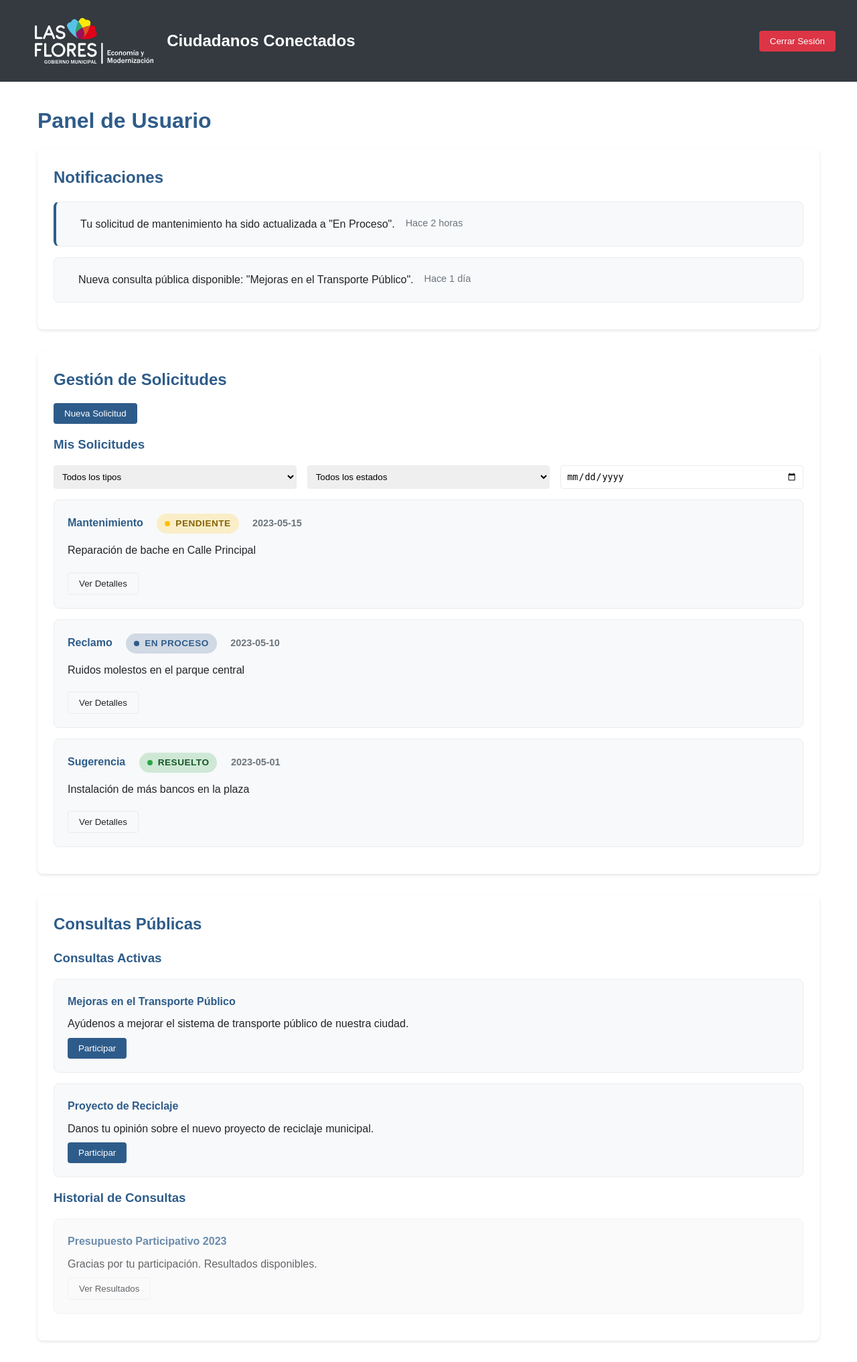
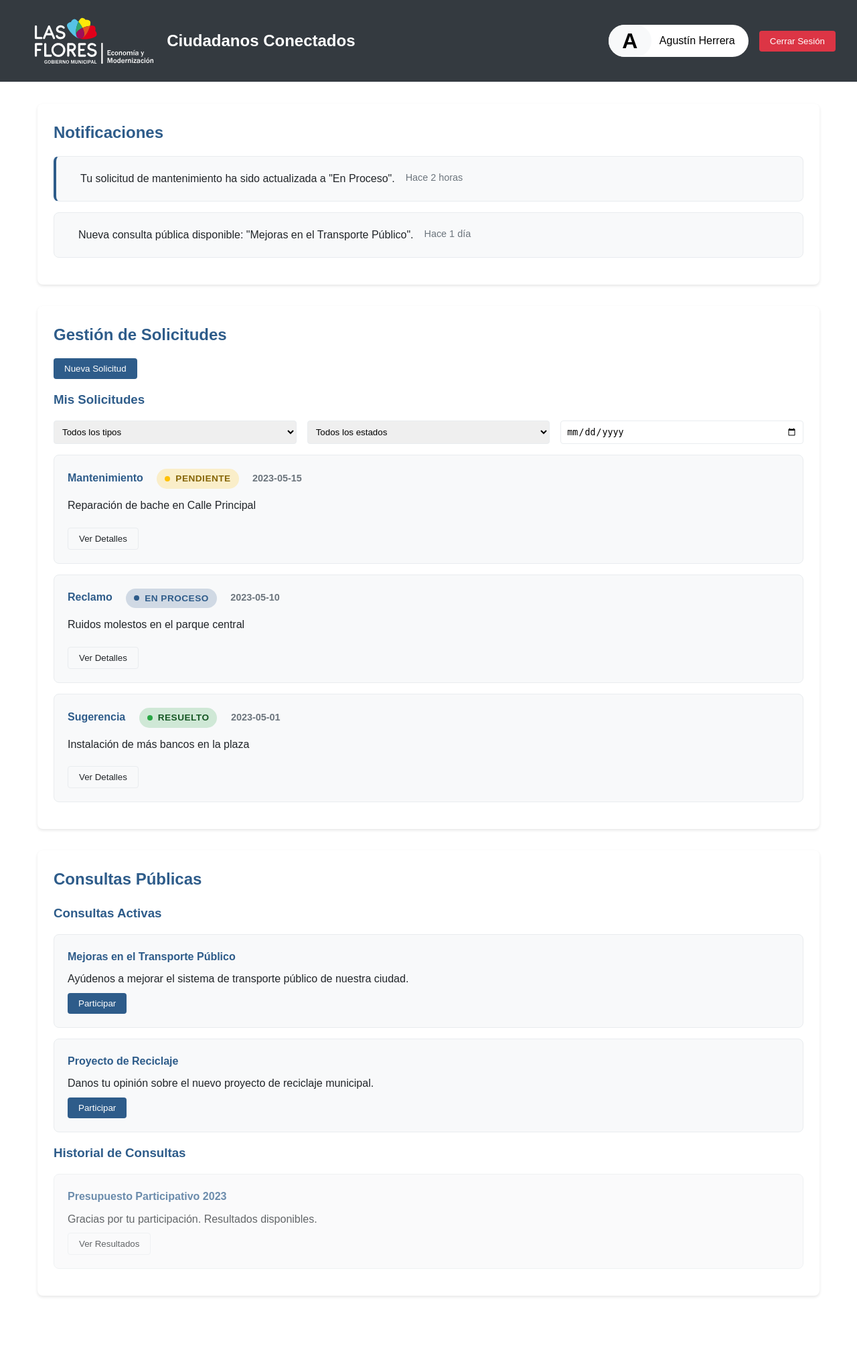
Before and after one commit to agusherrera99/ciudadano_conectado, a Django app: page /account/panel/ in a window 1280 px wide. Shown: the whole page at 67% size. After the commit the page ends 1937 px from the top, so only its background shows below. Run offline with Django 5.2, Linux system fonts and the light colour scheme.

Commit message:
Update: Add user badge with avatar and username to the panel; simplify page title

```diff
--- a/account/static/css/panel.css
+++ b/account/static/css/panel.css
@@ -6,6 +6,7 @@
     --dark-background: #343a40;
     --light-text: #ffffff;
     --text: #212529;
+    --avatar-color: #f8f9fa;
     --success: #28a745;
     --warning: #ffc107;
     --danger: #dc3545;
@@ -60,6 +61,35 @@ nav {
     font-size: 1.25rem;
     font-weight: 600;
     color: var(--primary);
+}
+
+.user-badge {
+    display: inline-block;
+    height: 3em;
+    padding-right: 1.25rem;
+    background-color: var(--background);
+    line-height: 2rem;
+    border-radius: 9999px;
+    text-decoration: none;
+}
+
+.avatar {
+    float: left;
+    height: 100%;
+    width: 4rem;
+    line-height: 3rem;
+    text-align: center;
+    border-radius: 9999px;
+    background-color: var(--avatar-color);
+    font-size: 2rem;
+    font-weight: bold;
+    color: black;
+}
+
+.username {
+    margin-left: .75rem;
+    line-height: 3rem;
+    color: black;
 }
 
 .btn {
--- a/account/templates/panel.html
+++ b/account/templates/panel.html
@@ -4,7 +4,7 @@
 <head>
     <meta charset="UTF-8">
     <meta name="viewport" content="width=device-width, initial-scale=1.0">
-    <title>Panel de Usuario</title>
+    <title>Panel</title>
     <link rel="stylesheet" href="{% static 'css/panel.css' %}">
 </head>
 <body>
@@ -16,6 +16,10 @@
             </a>
         </div>
         <div class="nav-right">
+            <a class="user-badge" href="{% url 'account:profile' %}">
+                <span class="avatar">A</span>
+                <span class="username">Agustín Herrera</span>
+            </a>
             <form action="{% url 'logout' %}" method="post">
                 {% csrf_token %}
                 <button class="btn btn-logout">Cerrar Sesión</button>
@@ -24,8 +28,6 @@
     </nav>
 
     <main>
-        <h1>Panel de Usuario</h1>
-
         <section id="notifications">
             <h2>Notificaciones</h2>
             <ul class="notification-items">
```
